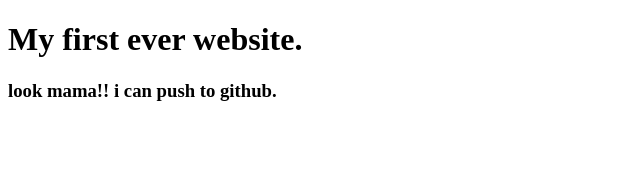
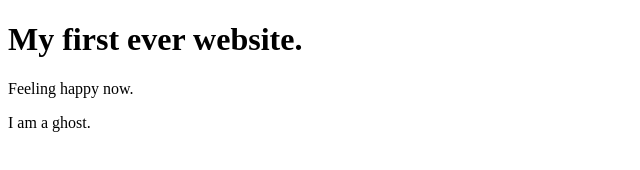
Before and after one commit to meghnathbromon/my-first-website, a plain HTML site: page index.html in a window 1280 px wide. Shown: the whole page, without its empty margins (0-640 px from the left). Drawn offline with Linux system fonts and the light colour scheme.

Commit message:
ghost add

```diff
--- a/index.html
+++ b/index.html
@@ -8,6 +8,7 @@
 </head>
 <body>
     <h1>My first ever website.</h1>
-    <h3>look mama!! i can push to github.</h3>
+    <P>Feeling happy now.</P>
+    <p>I am a ghost.</p>
 </body>
 </html>
```
